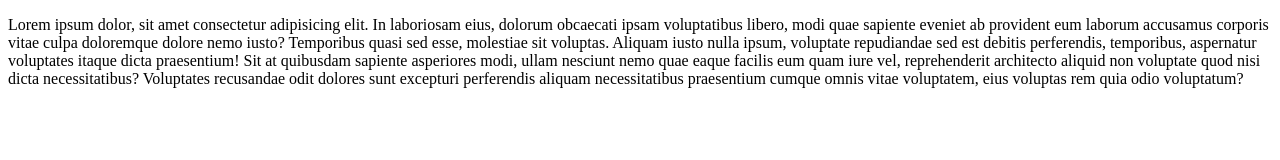
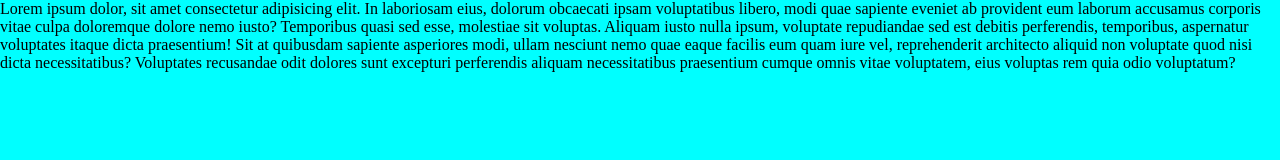
Before and after one commit to vblessed/to-do-list, a plain HTML site: page index.html in a window 1280 px wide. Drawn offline with Linux system fonts and the light colour scheme.

Commit message:
added new css file

```diff
--- a/index.html
+++ b/index.html
@@ -4,6 +4,7 @@
     <meta charset="UTF-8">
     <meta http-equiv="X-UA-Compatible" content="IE=edge">
     <meta name="viewport" content="width=device-width, initial-scale=1.0">
+    <link rel="stylesheet" href="/style.css">
     <title>
         Demo
     </title>
--- /dev/null
+++ b/style.css
@@ -0,0 +1,8 @@
+*{
+    margin: 0;
+    padding: 0;
+}
+
+body{
+    background-color: cyan;
+}
```
